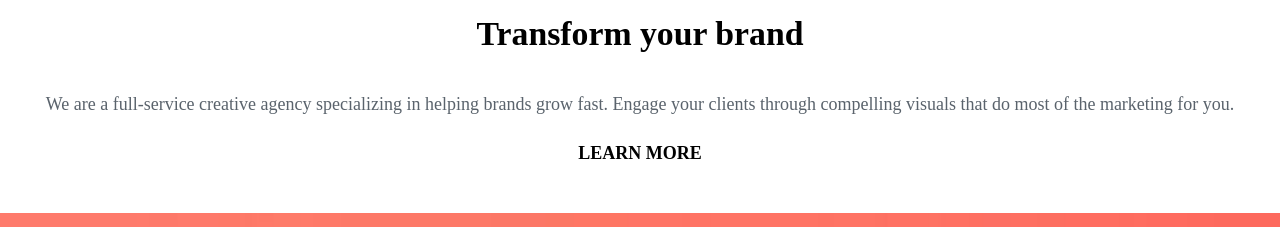
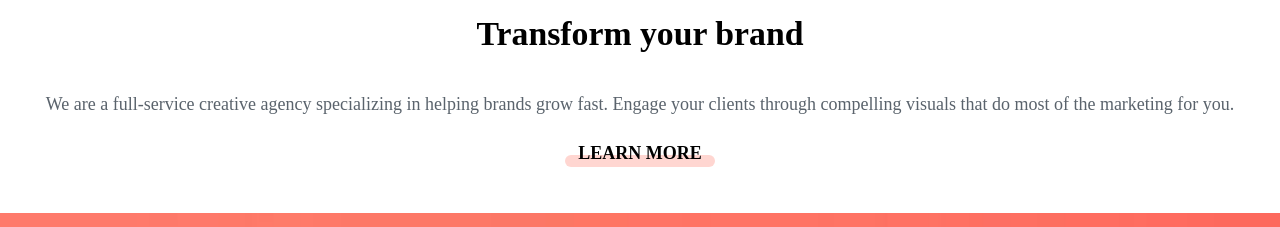
Before and after one commit to MikevPeeren/sunnyside-agency-landing-page, a Next.js app: page / in a window 1280 px wide. Shown: the part 3240-3467 px from the top of the page. Built offline with nearby package versions, Linux system fonts and the light colour scheme.

Commit message:
:bug: trying hardcode color

```diff
--- a/components/TextBlock.tsx
+++ b/components/TextBlock.tsx
@@ -8,15 +8,15 @@ interface ITextBlock {
 }
 
 const TextBlock = ({ header, content, footer, footerColor }: ITextBlock) => {
-  const afterBG = `after:bg-${footerColor}`;
-  const afterBorderBG = `after:border-bg-${footerColor}`;
+  const afterRedBG = `after:bg-yellow`;
+  const afterRedBorderBG = `after:border-bg-soft-red`;
 
   return (
     <section className="flex flex-col align-center justify-center text-center my-8">
       <h1 className="p-4 font-black font-fraunces text-3xl">{header}</h1>
       <p className="p-4 font-fraunces text-very-dark-gray-blue">{content}</p>
       <span
-        className={`${styles.footer} p-4 uppercase font-black font-fraunces ${afterBG} ${afterBorderBG} after:bg-opacity-30`}
+        className={`${styles.footer} p-4 uppercase font-black font-fraunces after:bg-soft-red after:border-bg-soft-red after:bg-opacity-30`}
       >
         {footer}
       </span>
```
